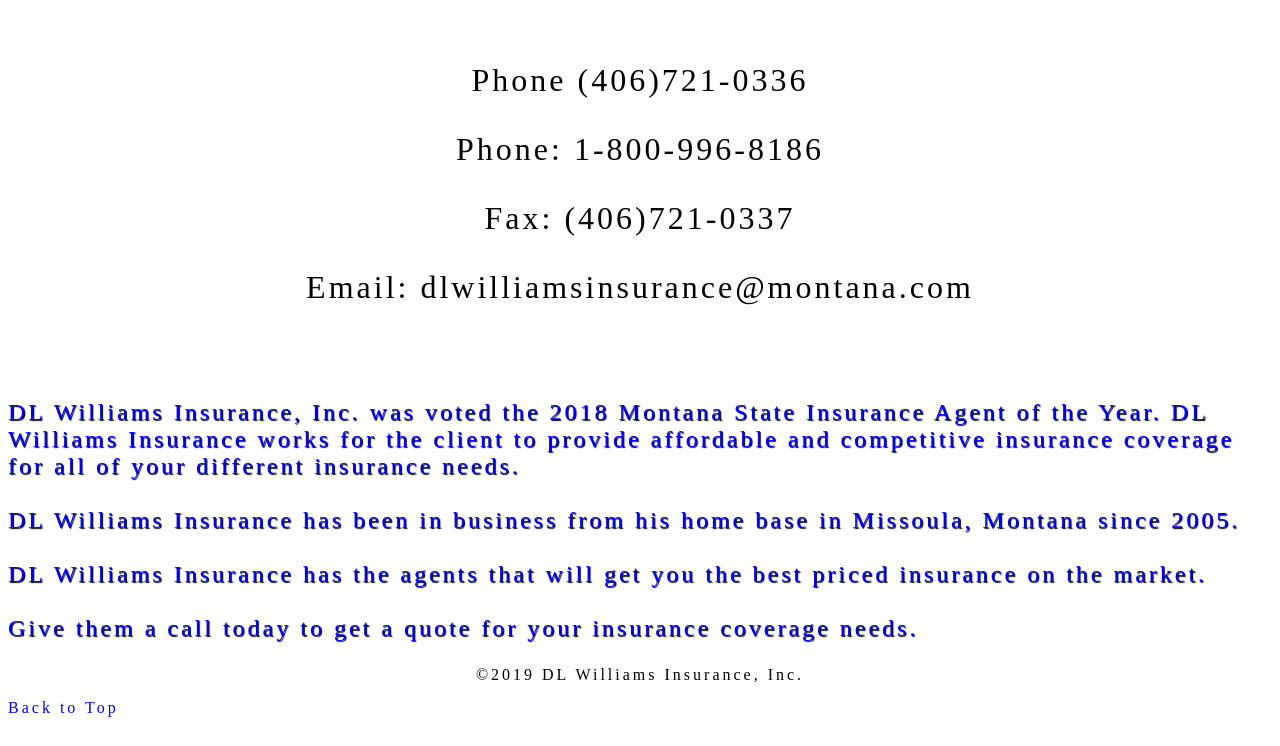
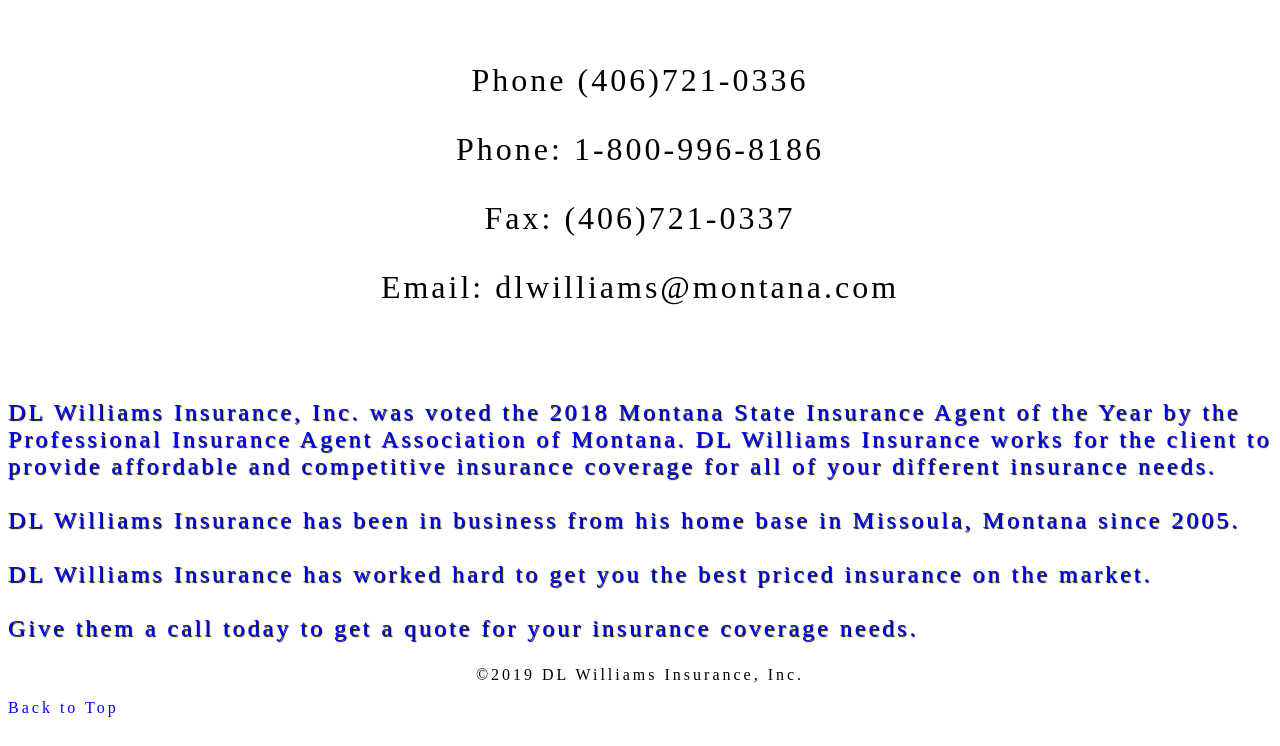
Before and after one commit to jillwilliams/insurance, a plain HTML site: page index.html in a window 1280 px wide. Shown: the part 5518-6264 px from the top of the page. Drawn offline with Linux system fonts and the light colour scheme; a web font is replaced by a local one.

Commit message:
Update index.html

```diff
--- a/index.html
+++ b/index.html
@@ -96,16 +96,16 @@
         <p id="phone">Phone (406)721-0336</p>
         <p id="toll-free">Phone: 1-800-996-8186</p>
         <p id="fax">Fax: (406)721-0337</p>
-        <p id="email">Email: dlwilliamsinsurance@montana.com</p>
+        <p id="email">Email: dlwilliams@montana.com</p>
         <br>
     </div>
     <div>
         <p id="about">
-            DL Williams Insurance, Inc. was voted the 2018 Montana State Insurance Agent of the Year. DL Williams Insurance works for the client to provide affordable and competitive insurance coverage for all of your different insurance needs.
+            DL Williams Insurance, Inc. was voted the 2018 Montana State Insurance Agent of the Year by the Professional Insurance Agent Association of Montana. DL Williams Insurance works for the client to provide affordable and competitive insurance coverage for all of your different insurance needs.
             <br><br>
             DL Williams Insurance has been in business from his home base in Missoula, Montana since 2005.
             <br><br>
-            DL Williams Insurance has the agents that will get you the best priced insurance on the market.
+            DL Williams Insurance has worked hard to get you the best priced insurance on the market.
             <br><br>
             Give them a call today to get a quote for your insurance coverage needs.
             <br>
```
